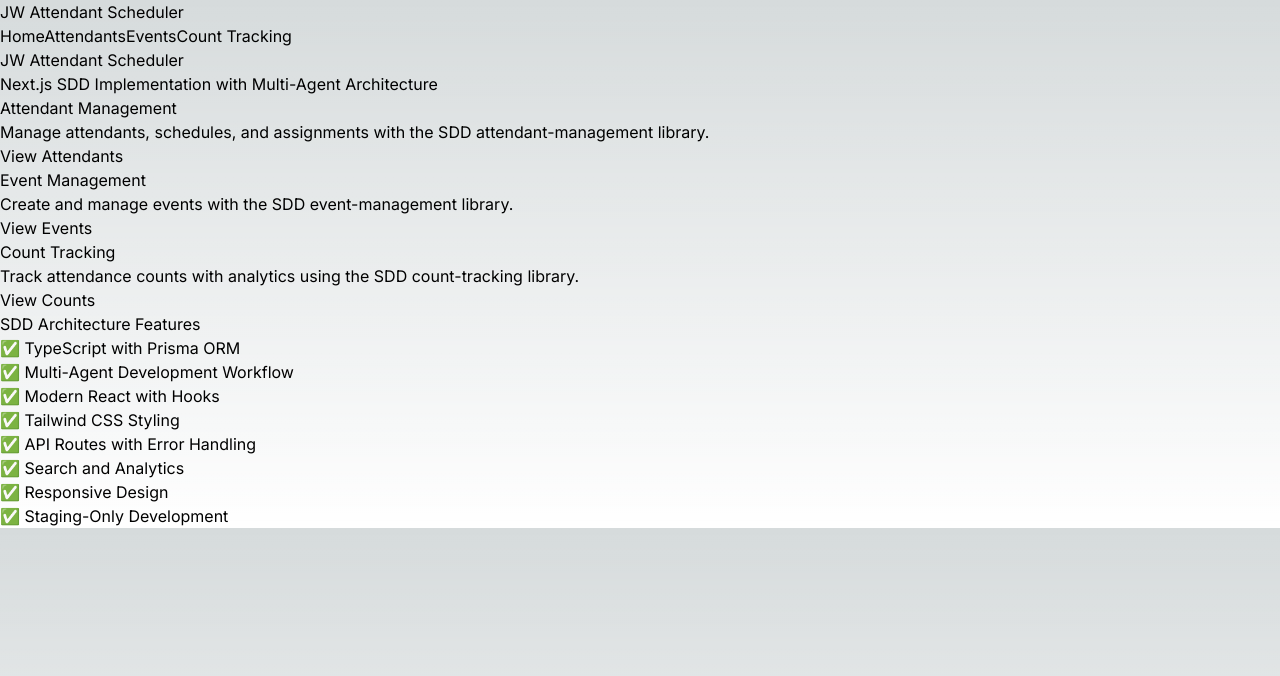
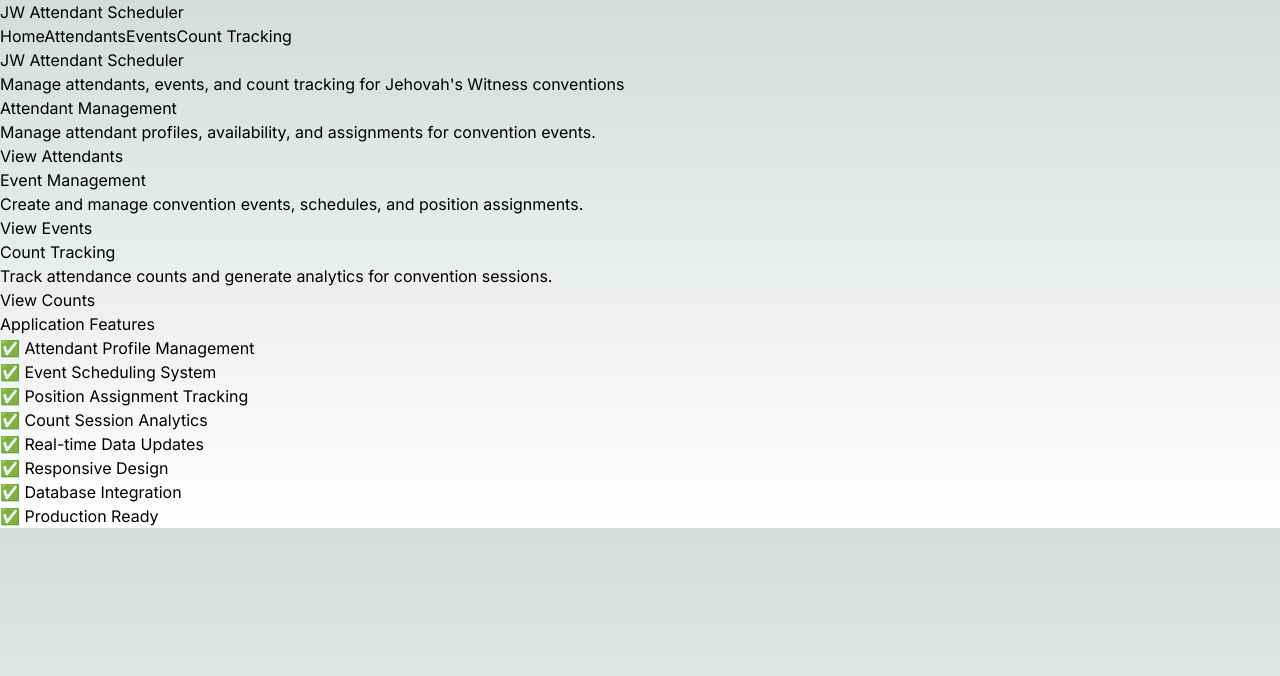
Before and after one commit to heybearc/jw-attendant-scheduler, a Next.js app: page / in a window 1280 px wide. Shown: the top 676 px of the page. Built offline with nearby package versions, Linux system fonts and the light colour scheme.

Commit message:
Update homepage with production-ready content
- Remove SDD development references
- Add proper JW convention management descriptions
- Update feature list to reflect actual application capabilities
- Improve user-facing content for production deployment

```diff
--- a/app/page.tsx
+++ b/app/page.tsx
@@ -8,7 +8,7 @@ export default function Home() {
           JW Attendant Scheduler
         </h1>
         <p className="text-xl text-gray-600 mb-8">
-          Next.js SDD Implementation with Multi-Agent Architecture
+          Manage attendants, events, and count tracking for Jehovah's Witness conventions
         </p>
       </div>
 
@@ -18,7 +18,7 @@ export default function Home() {
             Attendant Management
           </h2>
           <p className="text-gray-600 mb-4">
-            Manage attendants, schedules, and assignments with the SDD attendant-management library.
+            Manage attendant profiles, availability, and assignments for convention events.
           </p>
           <a
             href="/attendants"
@@ -33,7 +33,7 @@ export default function Home() {
             Event Management
           </h2>
           <p className="text-gray-600 mb-4">
-            Create and manage events with the SDD event-management library.
+            Create and manage convention events, schedules, and position assignments.
           </p>
           <a
             href="/events"
@@ -48,7 +48,7 @@ export default function Home() {
             Count Tracking
           </h2>
           <p className="text-gray-600 mb-4">
-            Track attendance counts with analytics using the SDD count-tracking library.
+            Track attendance counts and generate analytics for convention sessions.
           </p>
           <a
             href="/counts"
@@ -61,17 +61,17 @@ export default function Home() {
 
       <div className="bg-gray-50 p-6 rounded-lg">
         <h3 className="text-xl font-semibold text-gray-900 mb-4">
-          SDD Architecture Features
+          Application Features
         </h3>
         <ul className="grid grid-cols-1 md:grid-cols-2 gap-2 text-gray-600">
-          <li>✅ TypeScript with Prisma ORM</li>
-          <li>✅ Multi-Agent Development Workflow</li>
-          <li>✅ Modern React with Hooks</li>
-          <li>✅ Tailwind CSS Styling</li>
-          <li>✅ API Routes with Error Handling</li>
-          <li>✅ Search and Analytics</li>
+          <li>✅ Attendant Profile Management</li>
+          <li>✅ Event Scheduling System</li>
+          <li>✅ Position Assignment Tracking</li>
+          <li>✅ Count Session Analytics</li>
+          <li>✅ Real-time Data Updates</li>
           <li>✅ Responsive Design</li>
-          <li>✅ Staging-Only Development</li>
+          <li>✅ Database Integration</li>
+          <li>✅ Production Ready</li>
         </ul>
       </div>
     </div>
```
